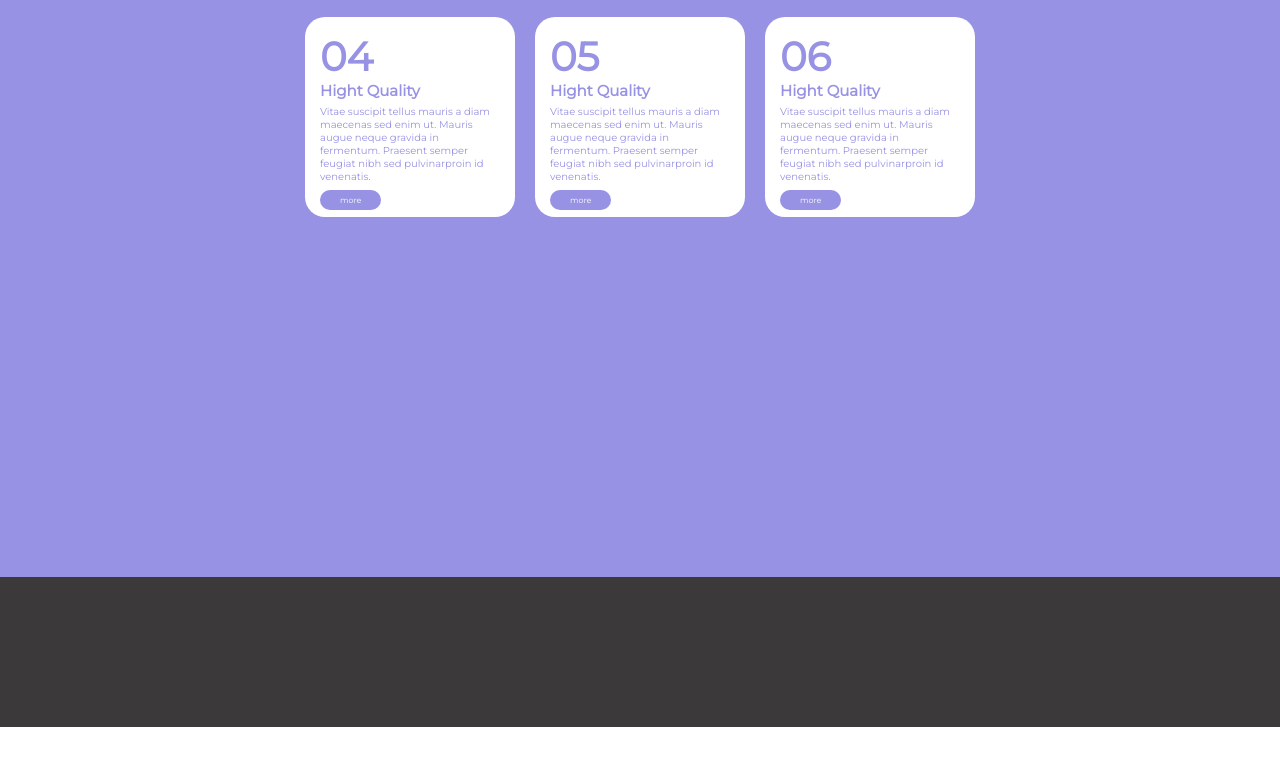
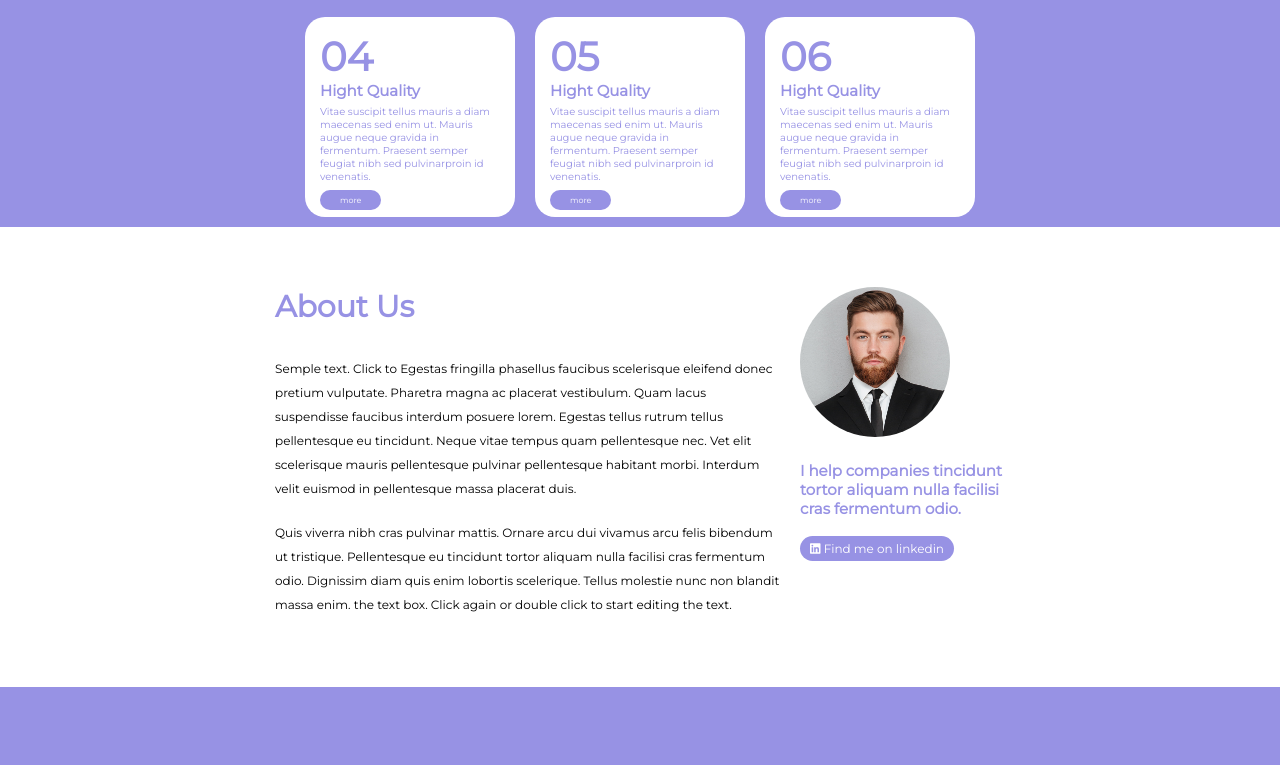
Before and after one commit to Saraesp/-htmlcss-responsive-layout, a plain HTML site: page index.html in a window 1280 px wide. Shown: the part 2099-2864 px from the top of the page. Before the commit the page ends 2826 px from the top, so only its background shows below. Drawn offline with Linux system fonts and the light colour scheme.

Commit message:
main about us modifiche layout

```diff
--- a/css/style.css
+++ b/css/style.css
@@ -261,7 +261,62 @@ section{
     padding: 5px 20px;
 }
 
+/*  ABOUT US */
 
+.about .col{
+    width: 50%;
+}
+
+.about .col-left {
+    width: 70%;
+    font-size: 12px;
+    line-height: 2;
+}
+
+.about .col-right{
+    width: 30%;
+}
+
+.about .col-left h3{
+    font-size: 30px;
+    margin-top: 50px;
+    color: rgba(151,146,228,255);
+}
+
+.about .col-left p{
+    font-size: 12px;
+    margin-top: 20px;
+}
+
+.about .col-left .margin-top{
+    margin: 20px 0;
+}
+
+.about .col-right img{
+    border-radius: 50%;
+    margin-top: 60px;
+    width: 150px;
+    height: 150px;
+}
+
+.about .col-right h3{
+    font-size: 15px;
+    margin-top: 20px;
+    margin-bottom: 20px;
+    color: rgba(151,146,228,255);
+}
+
+.about .col-right .btn{
+   background-color: rgba(151,146,228,255);
+   color: white;
+   text-decoration: none;
+   font-size: 12px;
+   padding: 5px 10px;
+}
+
+.about .margin-bottom{
+    margin-bottom: 50px;
+}
 /* MEDIA */
 /* Desktop */
 @media all and (min-width: 992px){
--- a/index.html
+++ b/index.html
@@ -209,9 +209,28 @@
         </section>
 
         <!-- section about-us -->
-        <section class="about-us">
-            <div class="container">
+        <section class="about">
+            <div class="container margin-bottom">
+                <div class="row">
 
+                    <div class="col col-left">
+                        <h3>About Us</h3>
+                        <p>
+                            Semple text. Click to Egestas fringilla phasellus faucibus scelerisque eleifend donec pretium vulputate. Pharetra magna ac placerat vestibulum. Quam lacus suspendisse faucibus interdum posuere lorem. Egestas tellus rutrum tellus pellentesque eu tincidunt. Neque vitae tempus quam pellentesque nec. Vet elit scelerisque mauris pellentesque pulvinar pellentesque habitant morbi. Interdum velit euismod in pellentesque massa placerat duis.
+                        </p>
+
+                        <p class="margin-top">
+                            Quis viverra nibh cras pulvinar mattis. Ornare arcu dui vivamus arcu felis bibendum ut tristique. Pellentesque eu tincidunt tortor aliquam nulla facilisi cras fermentum odio. Dignissim diam quis enim lobortis scelerique. Tellus molestie nunc non blandit massa enim. the text box. Click again or double click to start editing the text.
+                        </p>
+                    </div>
+                    <div class="col col-right">
+                        <figure class="card-image">
+                            <img src="./img/about.jpg" alt="">
+                        </figure>
+                        <h3>I help companies tincidunt tortor aliquam nulla facilisi cras fermentum odio.</h3>
+                        <a class="btn rounded" href=""><i class="fa-brands fa-linkedin"></i> Find me on linkedin</a>
+                    </div>
+                </div>
             </div>
         </section>
         </div>
```
